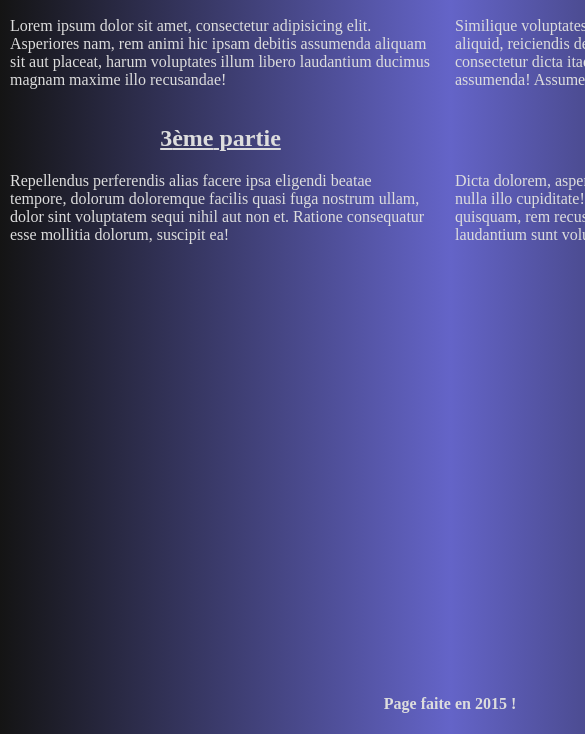
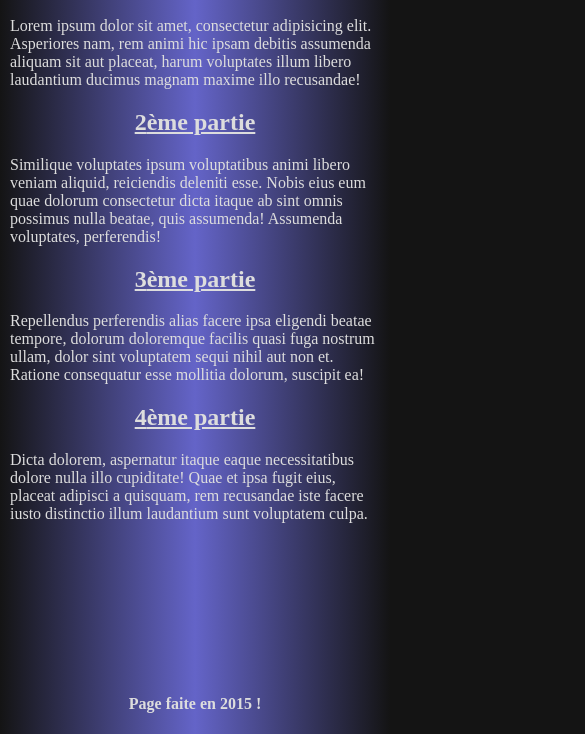
Before and after one commit to Aisukoneko/devoir_git, a plain HTML site: page index.html in a window 390 px wide. Shown: the part 110-844 px from the top of the page, 585 px wide, since content can reach past the window. Drawn offline with Linux system fonts and the light colour scheme.

Commit message:
Ajout de la partie responsive

```diff
--- a/index.html
+++ b/index.html
@@ -3,6 +3,7 @@
 <head>
 	<meta charset="UTF-8">
 	<title>Exercice Git</title>
+	<meta name="viewport" content="width=device-width" />
 	<link rel="stylesheet" href="style.css">
 </head>
 <body>
--- a/style.css
+++ b/style.css
@@ -14,6 +14,11 @@ body {
 	width: 900px;
 	margin: 0 auto;
 	background: linear-gradient(to right, rgb(20,20,20), rgb(100,100,200), rgb(20,20,20));
+}
+@media all and (max-width: 900px) {
+	.page {
+		width: auto;
+	}
 }
 .container_principal {
 	padding-bottom: 80px;
@@ -38,6 +43,12 @@ section div {
 	box-sizing: border-box;
 	width: 49%;
 	margin: 0;
+}
+@media all and (max-width: 900px) {
+	section div {
+		display: block;
+		width: auto;
+	}
 }
 section div h2 {
 	text-align: center;
```
